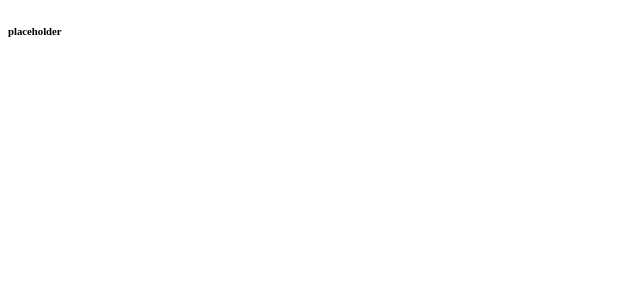
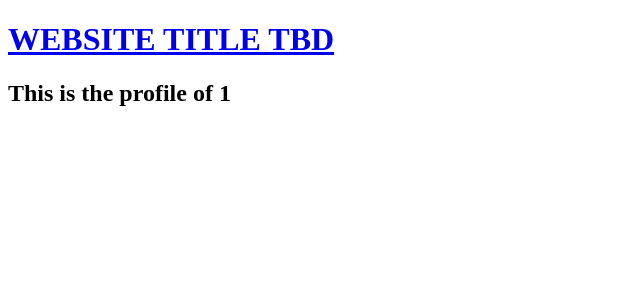
Before and after one commit to Connoroni/week7-assignment, a React (Vite) app in the folder client/: page /users/1 in a window 1280 px wide. Shown: the top 300 px of the page, without its empty margins (0-640 px from the left). Built offline with nearby package versions, Linux system fonts and the light colour scheme.

Commit message:
added routes in App to each component

```diff
--- a/client/src/App.jsx
+++ b/client/src/App.jsx
@@ -1,11 +1,20 @@
 import { Link, Route, Routes } from "react-router-dom";
 import Header from "./components/Header";
 import Feed from "./components/Feed";
+import PostForm from "./components/PostForm";
+import UserProfile from "./components/UserProfile";
+import NotFoundPage from "./components/NotFoundPage";
 
 export default function App() {
   return (
     <>
-      <h6>placeholder</h6>
+      <Header />
+      <Routes>
+        <Route element={<Feed />} path={"/"} />
+        <Route element={<PostForm />} path={"/post"} />
+        <Route element={<UserProfile />} path={"/users/:username"} />
+        <Route element={<NotFoundPage />} path={"*"} />
+      </Routes>
     </>
   );
 }
--- a/client/src/components/Feed.jsx
+++ b/client/src/components/Feed.jsx
@@ -1,7 +1,7 @@
 export default function Feed() {
   return (
     <>
-      <h2>hello</h2>
+      <h2>this is the feed</h2>
     </>
   );
 }
--- /dev/null
+++ b/client/src/components/NotFoundPage.jsx
@@ -0,0 +1,8 @@
+export default function NotFoundPage() {
+  return (
+    <>
+      <h2>The page you were looking for cannot be found</h2>
+      <p>Click the title at the top of the page to return home.</p>
+    </>
+  );
+}
--- a/client/src/components/PostForm.jsx
+++ b/client/src/components/PostForm.jsx
@@ -1,7 +1,7 @@
 export default function PostForm() {
   return (
     <>
-      <h2>hello</h2>
+      <h2>post form</h2>
     </>
   );
 }
--- a/client/src/components/UserProfile.jsx
+++ b/client/src/components/UserProfile.jsx
@@ -1,7 +1,10 @@
+import { useParams } from "react-router-dom";
+
 export default function UserProfile() {
+  let { username } = useParams();
   return (
     <>
-      <h2>hello</h2>
+      <h2>This is the profile of {username}</h2>
     </>
   );
 }
```
